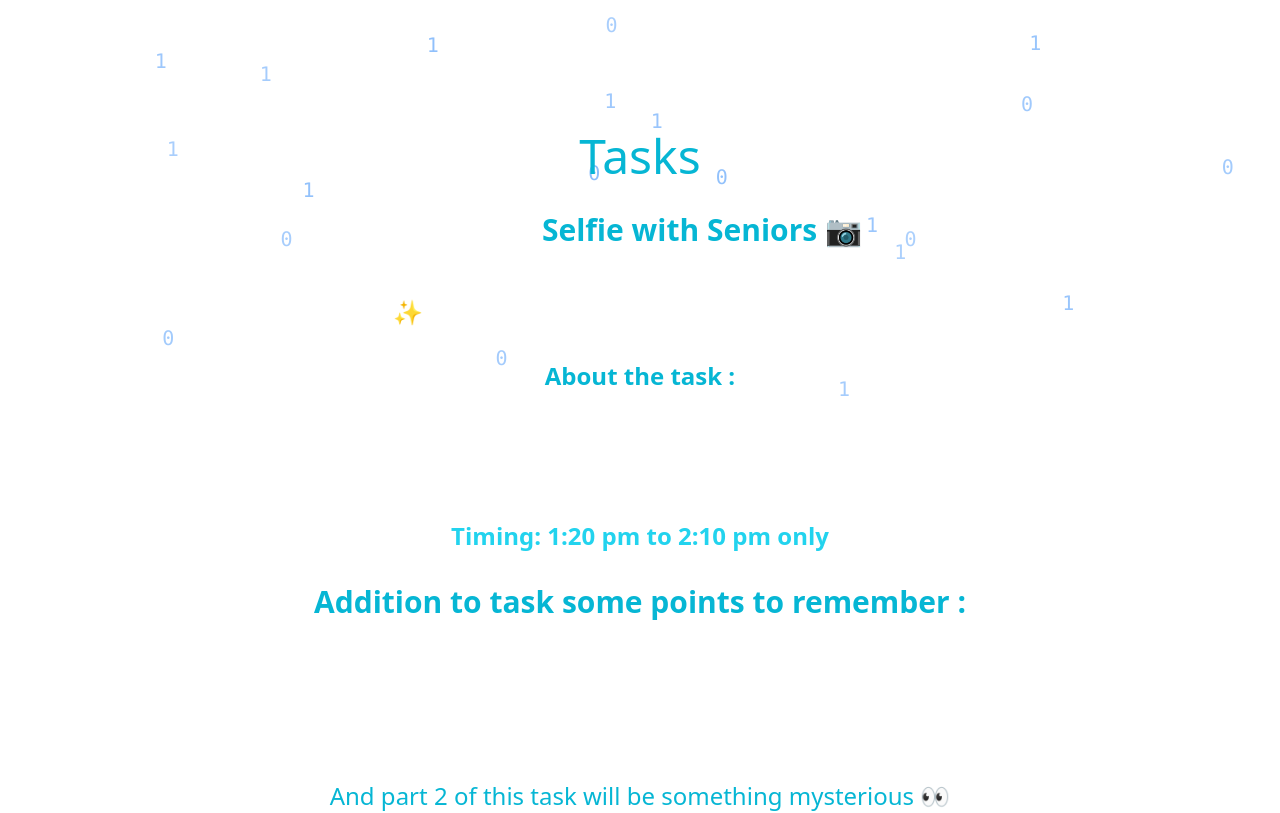
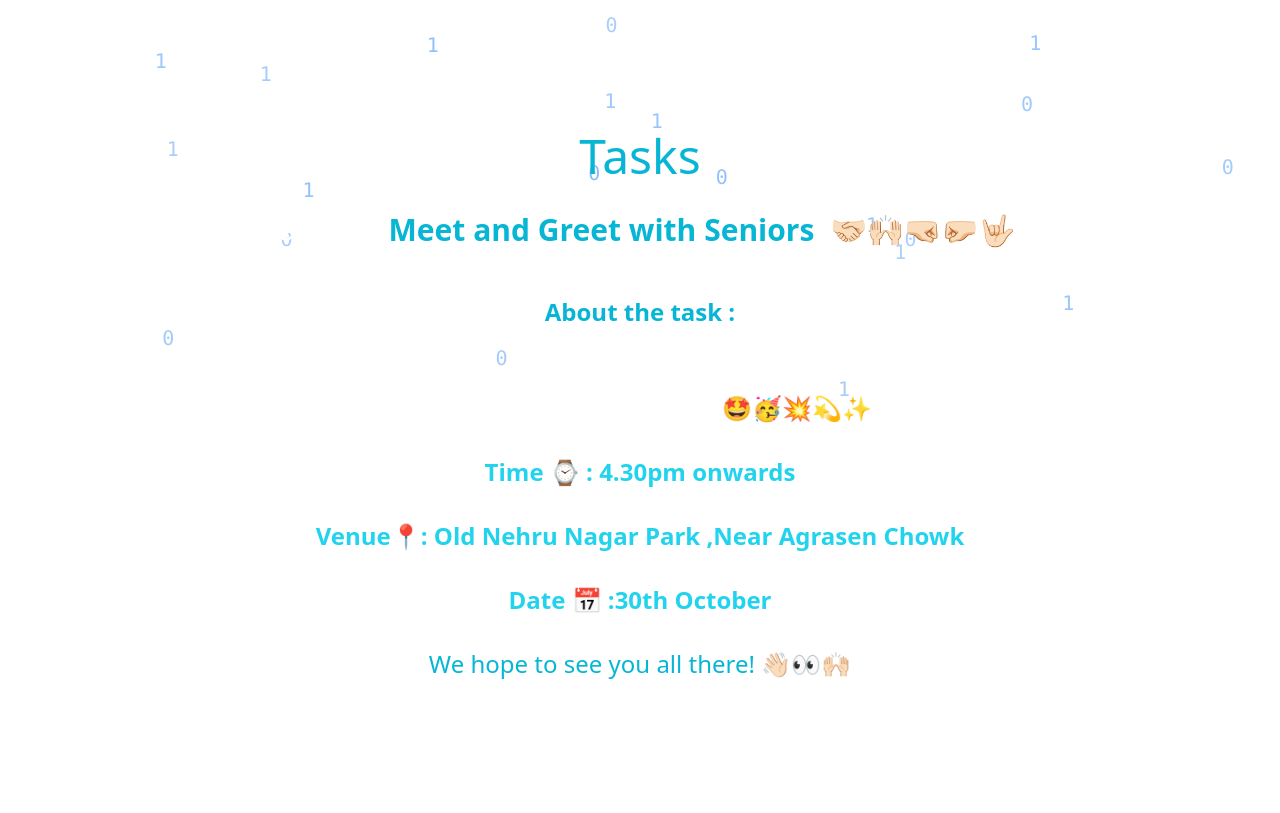
Before and after one commit to Harsh-bhai/freshers-2k23, a Next.js app: page / in a window 1280 px wide. Shown: the part 1040-1853 px from the top of the page. Built offline with nearby package versions, Linux system fonts and the light colour scheme.

Commit message:
task 2 updated

```diff
--- a/components/dummyTask.js
+++ b/components/task1.js
@@ -1,7 +1,7 @@
 import Link from "next/link";
 import React from "react";
 
-const DummyTask = () => {
+const Task1 = () => {
   return (
     <div className=" flex flex-col space-y-8 justify-center md:my-20 items-center mx-8">
       <span className="text-center text-5xl text-cyan-500">Tasks</span>
@@ -59,4 +59,4 @@ const DummyTask = () => {
   );
 };
 
-export default DummyTask;
+export default Task1;
--- /dev/null
+++ b/components/task2.js
@@ -0,0 +1,47 @@
+import Link from "next/link";
+import React from "react";
+
+const Task2 = () => {
+  return (
+    <div className=" flex flex-col space-y-8 justify-center md:my-20 items-center mx-8">
+      <span className="text-center text-5xl text-cyan-500">Tasks</span>
+      <div className="flex md:flex-row flex-col  space-x-4">
+        <span className="text-white font-bold text-2xl md:text-3xl mb-4 text-center">
+          Task 2 :
+        </span>
+        <span className="text-cyan-500 font-bold  text-2xl  md:text-3xl text-center">
+        Meet and Greet with Seniors
+        </span><br/>
+        <span className="text-cyan-500 font-bold  text-2xl  md:text-3xl text-center">
+        🤝🏻🙌🏻🤜🏻🤛🏻🤟🏻
+        </span>
+      </div>
+      <span className=" text-xl md:text-2xl font-bold text-cyan-500 ">
+        About the task :
+      </span>
+      <span className="text-center text-xl md:text-2xl text-white ">
+      This task is designed to promote better interaction between juniors and seniors through games, interesting tasks and more. 🤩🥳💥💫✨
+      </span>
+      <span className="text-center text-xl font-semibold md:text-2xl text-cyan-400 ">
+      Time ⌚ : 4.30pm onwards
+      </span  >
+      <span className="text-center text-xl font-semibold md:text-2xl text-cyan-400 ">
+      Venue📍: Old Nehru Nagar Park ,Near Agrasen Chowk
+      </span  >
+      <span className="text-center text-xl font-semibold md:text-2xl text-cyan-400 ">
+      Date 📅 :30th October
+      </span  >
+
+
+      <span className="text-cyan-500 text-xl md:text-2xl text-center">
+      We hope to see you all there! 👋🏻👀🙌🏻
+
+      </span>
+      <span className="text-white text-xl md:text-2xl text-center">
+        All the best & Stay Tuned...!!
+      </span>
+    </div>
+  );
+};
+
+export default Task2;
--- a/pages/index.js
+++ b/pages/index.js
@@ -4,7 +4,8 @@ import Link from "next/link";
 const inter = Inter({ subsets: ["latin"] });
 import CountdownTimer from "@/components/countdowntimer";
 import VideoCollage from "@/components/videoCollage";
-import DummyTask from "@/components/dummyTask";
+import Task1 from "@/components/task1";
+import Task2 from "@/components/task2";
 // import SocialMediaIntegration from "@/components/socialMediaIntegration";
 
 export default function Home() {
@@ -53,7 +54,8 @@ export default function Home() {
       </section>
 
       <section id="Tasks">
-        <DummyTask />
+        {/* <Task1 /> */}
+        <Task2/>
       </section>
 
       <section id="glimpse" className=" body-font">
```
